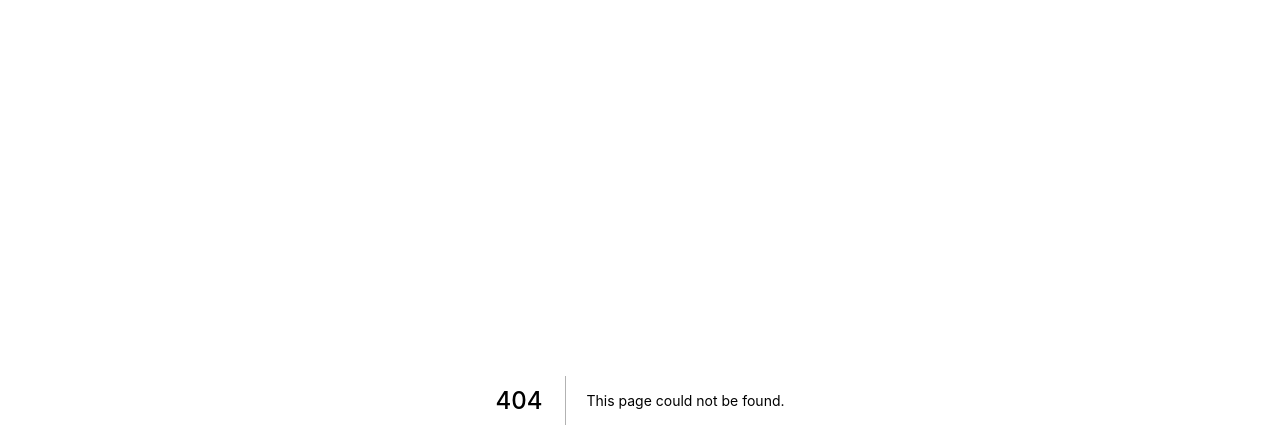
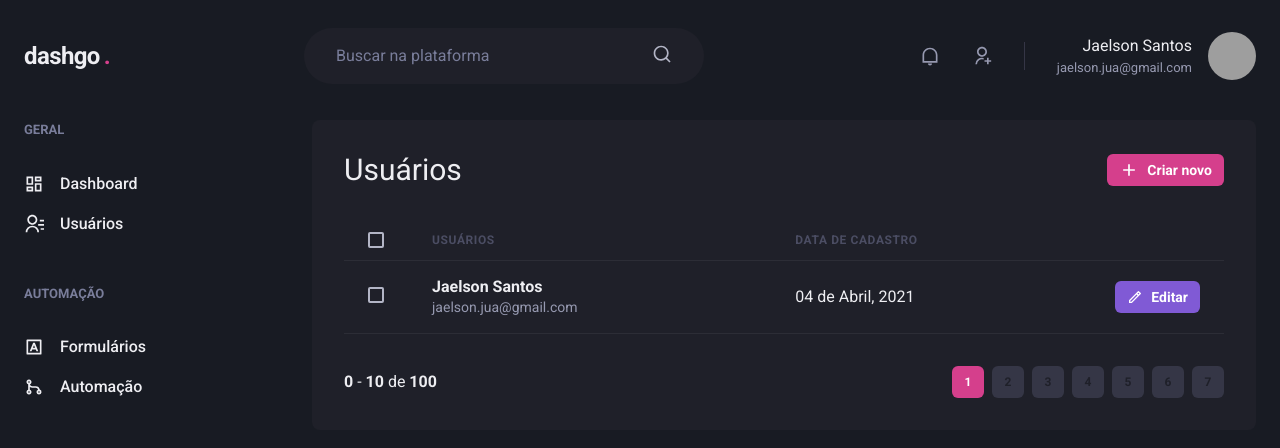
Before and after one commit to jaelsondev/dashgo, a Next.js app: page /users in a window 1280 px wide. Before the commit this address had no page. Shown: the top 448 px of the page. Built offline with nearby package versions, Linux system fonts and the light colour scheme; grey boxes are pictures that could not be loaded.

Commit message:
feat: create user list page

```diff
--- /dev/null
+++ b/src/pages/users/index.tsx
@@ -0,0 +1,86 @@
+import {
+  Box,
+  Button,
+  Checkbox,
+  Flex,
+  Heading,
+  Icon,
+  Table,
+  Tbody,
+  Td,
+  Text,
+  Th,
+  Thead,
+  Tr,
+} from "@chakra-ui/react";
+import { RiAddLine, RiPencilLine } from "react-icons/ri";
+import { Header } from "../../components/Header";
+import { Pagination } from "../../components/Pagination";
+import { Sidebar } from "../../components/Sidebar";
+
+export default function UserList() {
+  return (
+    <Box>
+      <Header />
+      <Flex w="100%" my="6" maxWidth={1480} mx="auto" px="6">
+        <Sidebar />
+        <Box flex="1" borderRadius={8} bg="gray.800" p="8">
+          <Flex mb="8" justify="space-between" align="center">
+            <Heading size="lg" fontWeight="normal">
+              Usuários
+            </Heading>
+            <Button
+              as="a"
+              size="sm"
+              fontSize="sm"
+              colorScheme="pink"
+              leftIcon={<Icon as={RiAddLine} fontSize="20" />}
+            >
+              Criar novo
+            </Button>
+          </Flex>
+          <Table colorScheme="whiteAlpha">
+            <Thead>
+              <Tr>
+                <Th px="6" color="gray.300" width="8">
+                  <Checkbox colorScheme="pink" />
+                </Th>
+                <Th>Usuários</Th>
+                <Th>Data de cadastro</Th>
+                <Th width="8"></Th>
+              </Tr>
+            </Thead>
+            <Tbody>
+              <Tr>
+                <Td px="6">
+                  <Checkbox colorScheme="pink" />
+                </Td>
+                <Td>
+                  <Box>
+                    <Text fontWeight="bold">Jaelson Santos</Text>
+                    <Text fontSize="sm" color="gray.300">
+                      jaelson.jua@gmail.com
+                    </Text>
+                  </Box>
+                </Td>
+                <Td>04 de Abril, 2021</Td>
+                <Td>
+                  <Button
+                    as="a"
+                    size="sm"
+                    fontSize="sm"
+                    colorScheme="purple"
+                    leftIcon={<Icon as={RiPencilLine} fontSize="16" />}
+                  >
+                    Editar
+                  </Button>
+                </Td>
+              </Tr>
+            </Tbody>
+          </Table>
+          <Pagination />
+        </Box>
+      </Flex>
+    </Box>
+  );
+}
```
